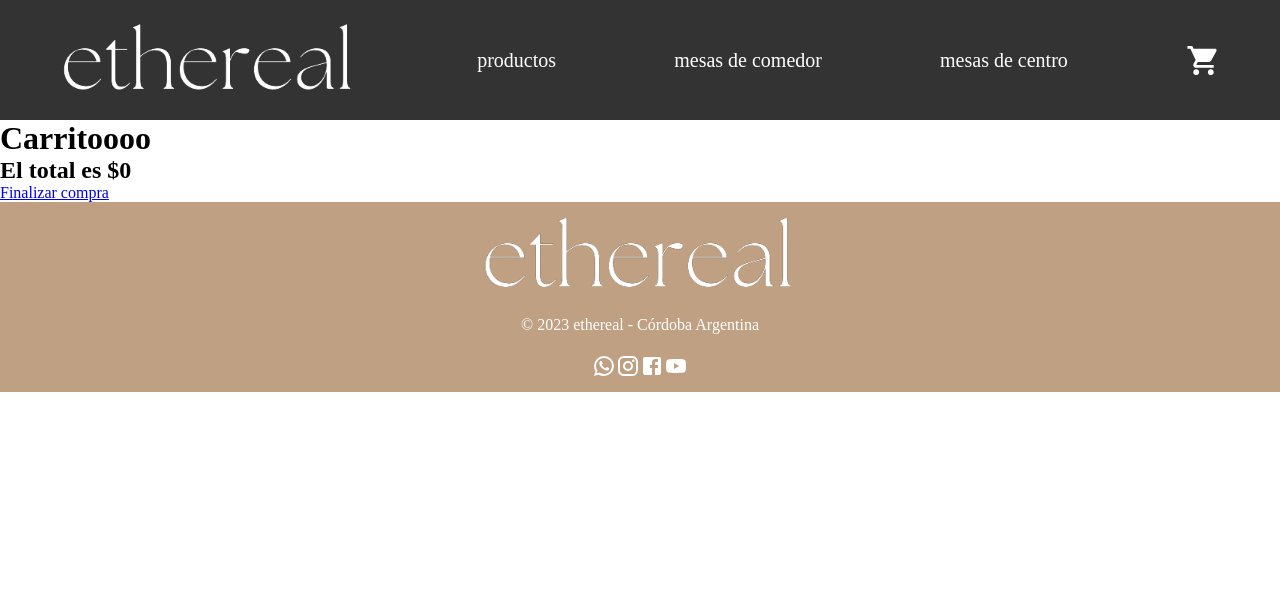
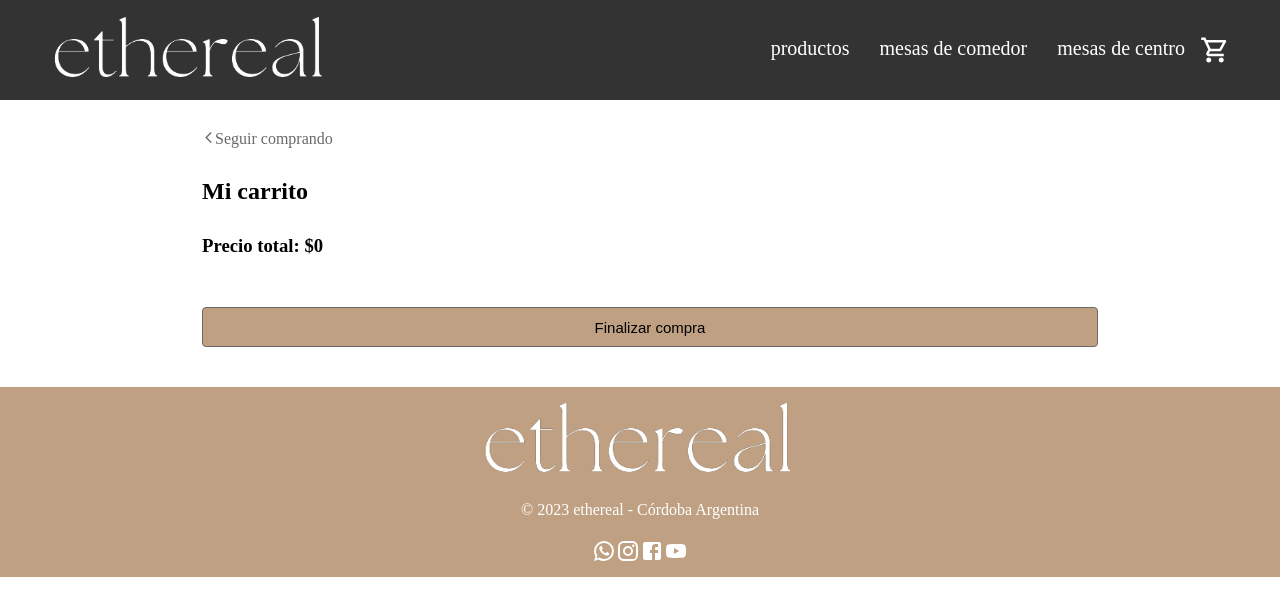
Before and after one commit to Mikemmacoder/EcommerceEtherealCavallero, a React (Vite) app: page /cart in a window 1280 px wide. Shown: the top 616 px of the page. Built offline with nearby package versions, Linux system fonts and the light colour scheme.

Commit message:
estilos carrito

```diff
--- a/src/components/common/cartWidget/CartWidget.jsx
+++ b/src/components/common/cartWidget/CartWidget.jsx
@@ -1,9 +1,9 @@
-import ShoppingCartIcon from "@mui/icons-material/ShoppingCart";
 import { Badge } from "@mui/material";
 import { Link } from "react-router-dom";
 import { useContext } from "react";
 import { CartContext } from "../../../context/CartContext";
 import "./CartWidget.css";
+import ShoppingCartOutlinedIcon from "@mui/icons-material/ShoppingCartOutlined";
 
 const CartWidget = () => {
   const { cart, getTotalQuantity } = useContext(CartContext);
@@ -12,7 +12,7 @@ const CartWidget = () => {
   return (
     <Link to="/cart">
       <Badge badgeContent={total} id="badgeColor" color="action">
-        <ShoppingCartIcon sx={{ fontSize: 35 }} />
+        <ShoppingCartOutlinedIcon sx={{ fontSize: 30 }} />
       </Badge>
     </Link>
   );
--- a/src/components/layout/footer/Footer.css
+++ b/src/components/layout/footer/Footer.css
@@ -7,13 +7,7 @@
   justify-content: space-around;
   align-items: center;
 }
-.logoFooter {
-  font-family: "MiFuenteEthereal", sans-serif;
-  font-size: 60px;
-  font-weight: 100;
-  color: white;
-  margin-bottom: 15px;
-}
+
 .iconsContainer {
   display: flex;
   flex-direction: row;
--- a/src/components/layout/navbar/Navbar.css
+++ b/src/components/layout/navbar/Navbar.css
@@ -6,15 +6,20 @@
 .fontEthereal {
   font-family: "MiFuenteEthereal", sans-serif;
 }
-
+.logo {
+  margin-left: 50px;
+}
 #sinPuntos {
   list-style-type: none;
 }
+.navBox {
+  margin-right: 50px;
+}
 .containerNav {
   background-color: rgb(51, 51, 51);
-  height: 120px;
+  height: 100px;
   display: flex;
-  justify-content: space-around;
+  justify-content: space-between;
   align-items: center;
 }
 .menuNav {
@@ -25,6 +30,7 @@
 .menuItem {
   color: white;
   text-decoration: none;
+  padding: 15px;
   &:hover {
     color: #bfa082;
   }
--- a/src/components/layout/navbar/Navbar.jsx
+++ b/src/components/layout/navbar/Navbar.jsx
@@ -9,9 +9,11 @@ const Navbar = () => {
         <img
           src="/src\components\assets\img\ethereal-logo-blanco.png"
           alt="Logo Ethereal"
-          width={300}
+          width={280}
+          className="logo"
         />
       </Link>
+      <div className="navBox">
         <ul className="menuNav" id="sinPuntos">
           <Link to="/" className="menuItem">
             productos
@@ -22,9 +24,9 @@ const Navbar = () => {
           <Link to="/category/mesas-de-centro" className="menuItem">
             mesas de centro
           </Link>
+          <CartWidget />
         </ul>
-
-      <CartWidget />
+      </div>
     </div>
   );
 };
--- /dev/null
+++ b/src/components/pages/cart/Cart.css
@@ -0,0 +1,62 @@
+.containerCarrito {
+  display: flex;
+  flex-direction: column;
+  width: 70%;
+  margin: 0 auto;
+}
+
+.containerTitulo {
+  margin-top: 30px;
+}
+#linkVolver {
+  color: dimgray;
+  margin: 30px 10px;
+  text-decoration: none;
+}
+#vaciarCarrito {
+  color: dimgray;
+  text-decoration: none;
+  align-items: center;
+}
+.tituloCarrito {
+  margin: 30px 10px;
+}
+.productBox {
+  width: 100%;
+  border: 1px solid dimgray;
+  border-radius: 10px;
+  display: flex;
+  justify-content: space-between;
+  align-items: center;
+  padding: 0px 50px;
+  margin: 10px;
+}
+.imgProduct {
+  width: 80px;
+  height: 80px;
+  border-radius: 15px;
+  margin: 10px 0px;
+}
+
+.containerTotal {
+  width: 100%;
+  display: flex;
+  justify-content: space-between;
+  margin: 10px;
+}
+.botonComprar {
+  height: 40px;
+  width: 100%;
+  border: 1px solid dimgray;
+  border-radius: 10px;
+  font-size: 15px;
+  font-weight: 500;
+  background-color: #bfa082;
+  border-radius: 4px;
+  letter-spacing: normal;
+  margin: 40px 10px;
+  &:hover {
+    background-color: rgb(51, 51, 51);
+    color: white;
+  }
+}
--- /dev/null
+++ b/src/components/pages/cart/Cart.jsx
@@ -0,0 +1,65 @@
+import { Link } from "react-router-dom";
+import ArrowBackIosNewIcon from "@mui/icons-material/ArrowBackIosNew";
+import "./Cart.css";
+import { Typography } from "@mui/material";
+import DeleteIcon from "@mui/icons-material/Delete";
+import DeleteOutlineIcon from "@mui/icons-material/DeleteOutline";
+
+const Cart = ({ cart, limpiar, deleteById, getTotalPrice }) => {
+  let total = getTotalPrice();
+
+  return (
+    <div className="containerCarrito">
+      <div>
+        <div className="containerTitulo">
+          <Link to="/" id="linkVolver">
+            <ArrowBackIosNewIcon sx={{ fontSize: 13 }} />
+            Seguir comprando
+          </Link>
+          <h2 className="tituloCarrito">Mi carrito</h2>
+        </div>
+
+        {cart.map((elemento) => {
+          return (
+            <div key={elemento.id} className="productBox">
+              <img
+                src={elemento.img}
+                alt={elemento.description}
+                className="imgProduct"
+              />
+              <Typography gutterBottom variant="h6" component="h1">
+                {elemento.title}
+              </Typography>
+              <Typography variant="body2" color="text.secondary">
+                <span>
+                  <strong>Precio: $</strong>
+                </span>
+                {elemento.price}
+              </Typography>
+              <Typography variant="body2" color="text.secondary">
+                <span>Cantidad: {elemento.quantity}</span>
+              </Typography>
+
+              <DeleteIcon onClick={() => deleteById(elemento.id)} />
+            </div>
+          );
+        })}
+        <div className="containerTotal">
+          <h3>Precio total: ${total}</h3>
+          {cart.length > 0 && (
+            <Link onClick={limpiar} id="vaciarCarrito">
+              <DeleteOutlineIcon sx={{ fontSize: 20 }} />
+              Vaciar carrito
+            </Link>
+          )}
+        </div>
+
+        <Link to="/checkout">
+          <button className="botonComprar">Finalizar compra</button>
+        </Link>
+      </div>
+    </div>
+  );
+};
+
+export default Cart;
--- a/src/components/pages/cart/CartContainer.jsx
+++ b/src/components/pages/cart/CartContainer.jsx
@@ -1,13 +1,12 @@
 import { useContext } from "react";
 import { CartContext } from "../../../context/CartContext";
 import Swal from "sweetalert2";
-import { Link } from "react-router-dom";
+import Cart from "./Cart";
 
 const CartContainer = () => {
   const { cart, clearCart, deleteById, getTotalPrice } =
     useContext(CartContext);
 
-  let total = getTotalPrice();
   const limpiar = () => {
     Swal.fire({
       title: "Seguro quieres limpiar el carrito?",
@@ -27,23 +26,12 @@ const CartContainer = () => {
   };
 
   return (
-    <div>
-      <h1>Carritoooo</h1>
-      {cart.map((elemento) => {
-        return (
-          <div key={elemento.id} style={{ border: "2px solid black" }}>
-            <h4>{elemento.title}</h4>
-            <h5>{elemento.price}</h5>
-            <h5>{elemento.quantity}</h5>
-            <button onClick={() => deleteById(elemento.id)}>eliminar</button>
-          </div>
-        );
-      })}
-      {cart.length > 0 && <button onClick={limpiar}>Limpiar carrito</button>}
-
-      <h2>El total es ${total}</h2>
-      <Link to="/checkout">Finalizar compra</Link>
-    </div>
+    <Cart
+      cart={cart}
+      limpiar={limpiar}
+      deleteById={deleteById}
+      getTotalPrice={getTotalPrice}
+    />
   );
 };
 
--- a/src/components/pages/itemDetail/ItemDetail.jsx
+++ b/src/components/pages/itemDetail/ItemDetail.jsx
@@ -54,7 +54,7 @@ const ItemDetail = ({ onAdd, totalQuantity, producto }) => {
           )}
         </div>
       </Card>
-      <ToastContainer />;
+      <ToastContainer />
     </div>
   );
 };
```
Also changed, not shown: src/components/layout/footer/Icons.jsx (added, +11 -0 lines). Lines whose indentation alone changed are shown as unchanged.
